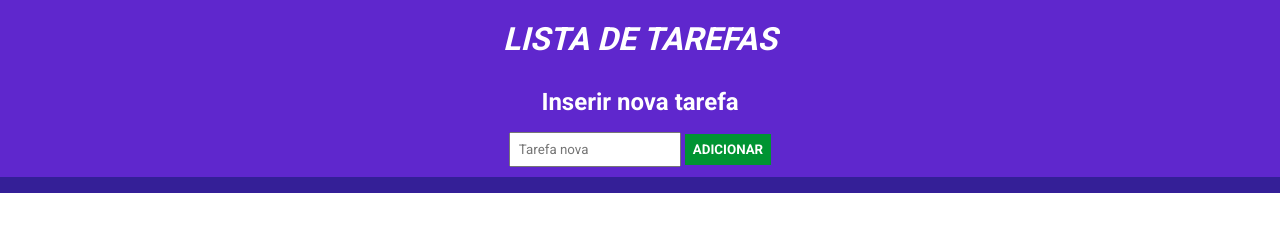
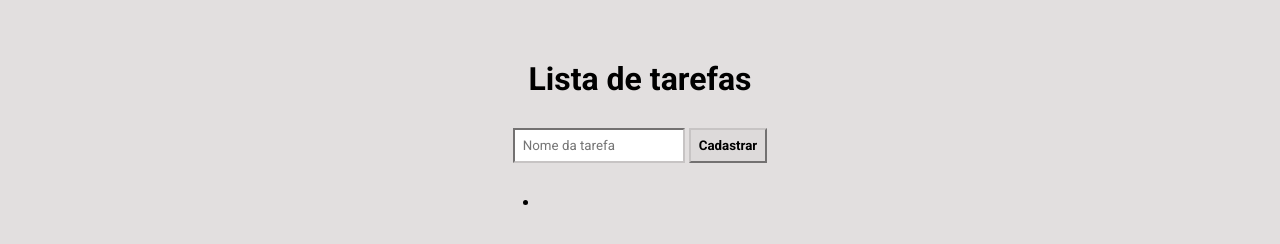
Before and after one commit to spotivyie/modulo, a plain HTML site: page exercicio_jquery/index.html in a window 1280 px wide. Drawn offline with nearby package versions, Linux system fonts and the light colour scheme.

Commit message:
atualizando

```diff
--- a/exercicio_jquery/index.html
+++ b/exercicio_jquery/index.html
@@ -14,9 +14,8 @@
     <h1>Lista de tarefas</h1>
 </header>
 <form action="">
-    <h2>Inserir nova tarefa</h2>
-    <input type="text" id="tarefa" required placeholder="Tarefa nova">
-    <button type="submit">Adicionar</button>
+    <input type="text" id="tarefa" required placeholder="Nome da tarefa">
+    <button type="submit">Cadastrar</button>
 </form>
 <ul>
     <li>
--- a/exercicio_jquery/main.css
+++ b/exercicio_jquery/main.css
@@ -1,18 +1,16 @@
 *{
     margin: 0;
     padding: 0;
-    box-sizing: border-box;
     font-family: Roboto, sans-serif;
+    background-color: #e2dfdf;
 }
 
 header{
-    background-color: #5f27cd;
     padding: 20px 0;
-    color: #fff;
+    color: #000;
     display: flex;
     justify-content: center;
-    text-transform: uppercase;
-    font-style: italic;
+    margin-top: 40px;
 }
 
 header button{
@@ -20,10 +18,8 @@ header button{
 }
 
 form{
-    background-color: #5f27cd;
     padding: 10px 0;
     text-align: center;
-    border-bottom: 16px solid #341f97;
     color: #fff;
 }
 
@@ -33,19 +29,23 @@ form h2{
 
 input, button{
     padding: 8px;
+    border-color: #c7c4c4;
+}
+
+#tarefa{
+    background-color: #fff;
 }
 
 button{
-    background-color: #009432;
-    border: none;
+    background-color: #dddada;
     cursor: pointer;
     font-weight: bold;
-    text-transform: uppercase;
-    color: #fff;
+    color: #000;
 }
 
 ul{
-    padding: 10px;
     cursor: pointer;
-    position: absolute;
+    text-align: justify;
+    margin: 20px auto;
+    width: 200px;
 }
```
